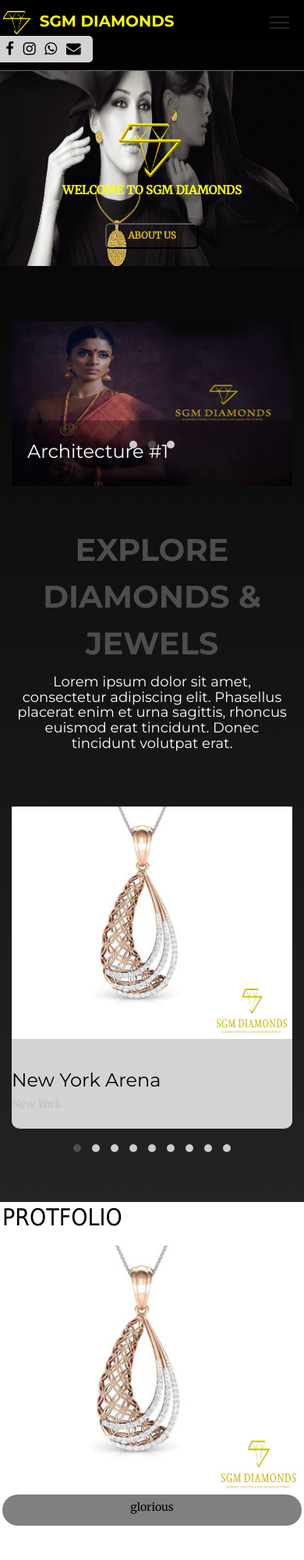
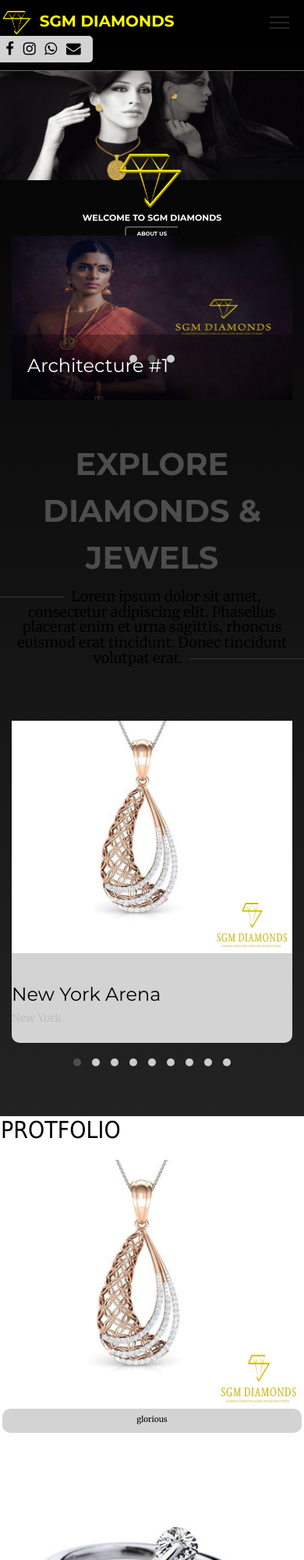
Before and after one commit to inglewebdesign/inglewebdesign.github.io, a plain HTML site: page index.html in a window 390 px wide. Shown: the top 2000 px of the page at 78% size. Drawn offline with Linux system fonts and the light colour scheme; files whose address does not match are found by name.

Commit message:
css change

```diff
--- a/css/style.css
+++ b/css/style.css
@@ -64,13 +64,15 @@
 color: white;
 }
 
-h1, h2, h3, h4, h5, h6, figure {
+h1, h2, h3,h5, h6, figure {
   color: white;
   font-family: "Montserrat", sans-serif;
   font-weight: 400;
   margin: 0 0 20px 0;
 }
-
+h4{
+  color: black;
+}
 ::-webkit-selection {
   color: #fff;
   background: #52D681;
@@ -115,17 +117,24 @@
     bottom: 8px;
     left: 16px;
 }
+
+.lng{
+  color: black;
+  background-color: yellow;
+  font-weight: bold;
+}
+
 .welcome{
 text-align: center;
-padding-top: 20px;
-
+padding-top: 260px;
+font-family: "Montserrat", sans-serif;
 vertical-align: middle;
 font-weight: 800;
 background-image: url(../images/logobanner.jpeg);
 background-color:black;
-height: 460px;
-font-size: 40px;
-color: #d8b711;
+height: 400px;
+font-size: 38px;
+color: white;
 background-size: 100% 100%;
 background-position: center;
 background-repeat:no-repeat;
@@ -159,17 +168,18 @@
   border-radius: 30px;
 }
 .newbutton{
-width:180px;
+width:150px;
 padding: 5px;
+
 vertical-align: bottom;
 border-radius: 6px;
-color: #d8b711;
-font-size: 20px;
+color: white;
+font-size: 15px;
 background-color: Transparent;
 
 }
 .newbutton a {
-  color: yellow;
+  color: white;
 }
 .newbutton:hover{
   background-color: white;
@@ -177,7 +187,7 @@
 }
 
 .buttonpadd{
-  padding-top:30px;
+  padding-top:1px;
 }
 span {
     margin: 0 10px;
@@ -225,19 +235,45 @@
   text-align: center;
 }
 
-
+.ourcollection{
+  background-color: white;
+  text-align: center;
+  font-size: 20px;
+  font-weight: bold;
+}
+h4:before,
+h4:after {
+ background-color: #333;
+ content: "";
+ display: inline-block;
+ height: 1px;
+ color: black;
+ position: relative;
+ vertical-align: middle;
+ width: 50%;
+
+}
+h4:before {
+ right: 0.5em;
+ margin-left: -40%;
+}
+h4:after {
+ left: 0.5em;
+ margin-right: -40%;
+}
 
 .products{
 color: grey;
 
   width: 100%;
-height: 420px;
+height: 355px;
   align-items: center;
   padding: 20px;
   background-color: white;
 }
 .pro1{
   width: 33%;
+  padding: 2px;
   float: left;
   height: 100%;
 }
@@ -245,21 +281,37 @@
   width: 33%;
   float: left;
   height: 100%;
+  padding: 2px;
 }
 .pro3{
   width: 33%;
   height: 98%;
   float: left;
+  padding: 2px;
 }
 .protxt{
 color: black;
-height: 40px;
+font-size: 10px;
+height: 31px;
 text-align: center;
-border-radius: 25px;
+border-radius: 10px;
 padding: 5px;
-background-color: grey;
-}
-
+background-color: lightgrey;
+}
+.collection{
+
+
+  color:white;
+  padding:4px;
+  font-size: 13px;
+  font-weight:900px;
+  font-family: "Montserrat", sans-serif;
+border: 1px solid black;
+  background-image:linear-gradient(#595959,#595959);
+  height:28px;
+
+
+}
 .new{
 background-color: lightgrey;
   padding: 40px;
@@ -267,28 +319,62 @@
 
   height: 290px;
 }
-
-@media screen and (max-width: 768px) {
+@media screen and (max-width: 768px) {
+
+
+  .welcome{
+    height: 200px;
+    font-size: 18px;
+    color: white;
+    padding-top: 130px;
+  background-size: 100% 100%;
+  }
+
+
+  .newbutton{
+  width:100px;
+  padding: 3px;
+
+  vertical-align: bottom;
+  border-radius: 4px;
+  color: white;
+  font-size: 10px;
+  background-color: Transparent;
+
+  }
+  .newbutton a {
+    color: white;
+  }
+  .newbutton:hover{
+    background-color: white;
+    color: black;
+  }
+
+  .buttonpadd{
+    padding-top:1px;
+  }
+
+
   .about{
     height: 530px;
   }
 .products{
-  height: 1260px;
-  padding: 3px;
+  height: 1200px;
+  padding: 5px;
 }
 
 
 .pro1{
   width: 100%;
-  height: 395px;
+  height: 399px;
 }
 .pro2{
   width: 100%;
-  height: 395px;
+  height: 375px;
 }
 .pro3{
   width: 100%;
-  height: 395px;
+  height: 375px;
 }
 
 
@@ -309,12 +395,7 @@
   float: none;
   height: 205px;
   }
-.welcome{
-  height: 250px;
-  font-size: 15px;
-  color: yellow;
-background-size: 100% 100%;
-}
+
 .logopng img{
   width:100px;
   height:80px;
@@ -363,22 +444,25 @@
 }
 .welcome{
 text-align: center;
-padding-top: 60px;
+padding-top: 99px;
+height: 140px;
 vertical-align: middle;
 font-weight: 900;
 background-color:black;
-height: 280 px;
-font-size: 15px;
-color: yellow;
+
+font-size: 11px;
+color: white;
 background-size: 100% 100%;
 
 }
 .newbutton{
-width:120px;
-padding: 4px;
+width:70px;
+padding: 2px;
+
 vertical-align: bottom;
-
-font-size: 12px;
+border-radius: 4px;
+color: white;
+font-size: 7px;
 background-color: Transparent;
 
 }
@@ -386,6 +470,26 @@
   background-color: white;
   color: black;
 }
+
+.products{
+  height: 1140px;
+  padding: 1px;
+}
+
+
+.pro1{
+  width: 100%;
+  height: 399px;
+}
+.pro2{
+  width: 100%;
+  height: 375px;
+}
+.pro3{
+  width: 100%;
+  height: 345px;
+}
+
 
 }
 
```
